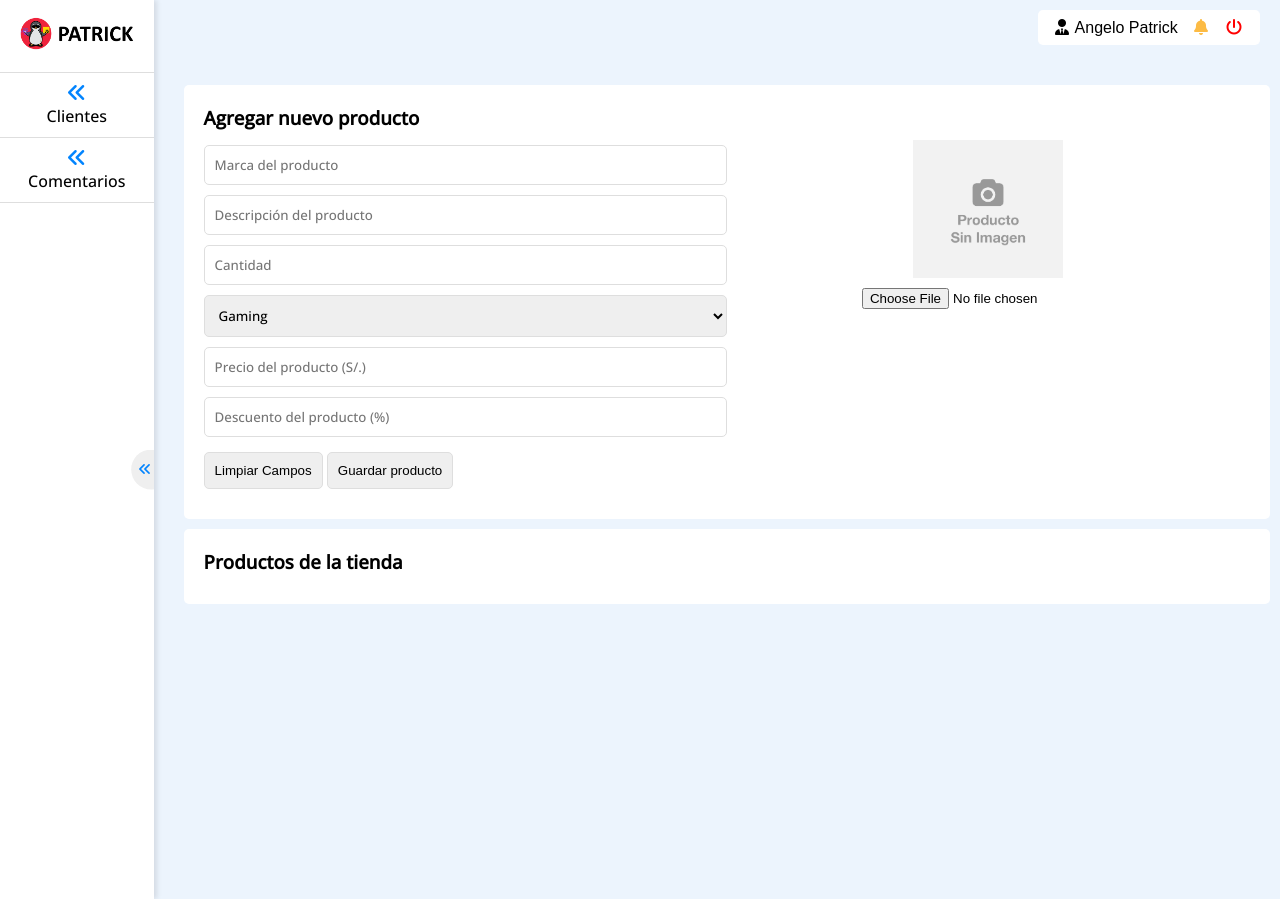
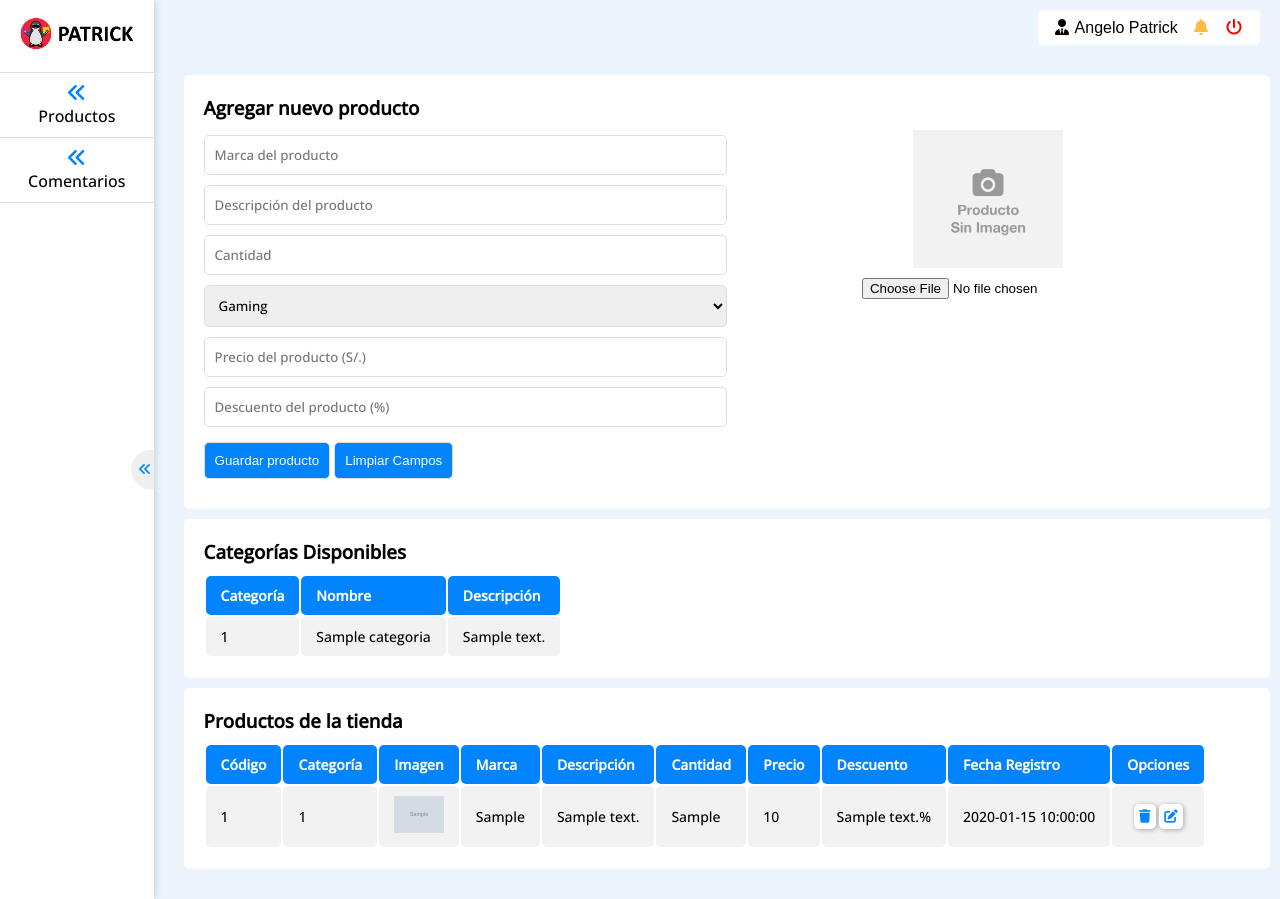
Before and after one commit to DonVoid18/panel_control_tienda_online, a PHP site: page / in a window 1280 px wide. Run offline with PHP 8.4, Linux system fonts and the light colour scheme; tables that the repository leaves empty or names only in its code hold one stand-in row (values such as "Sample post"); grey boxes marked "Sample" are stand-in pictures; some libraries are stand-ins or nearby versions; some web fonts are replaced.

Commit message:
Modificación en el css de container del nombre del administrador y agregamos la tabla para mostrar todos los productos y mostrar categorias

```diff
--- /dev/null
+++ b/conexionBD/conexion.php
@@ -0,0 +1,14 @@
+<?php
+$servername = "localhost";
+$username = "root";
+$password = "";
+// colorcar el nombre dependiendo de la base de datos que tengas
+$base_datos = "tienda_online_patrick_test";
+// Create connection
+$conn = new mysqli($servername, $username, $password, $base_datos);
+$conn -> set_charset("utf8");
+// Check connection
+if ($conn->connect_error) {
+  die("Conexión fallida: " . $conn->connect_error);
+}
+?>
--- a/estilos/estilo_productos.css
+++ b/estilos/estilo_productos.css
@@ -1,12 +1,3 @@
-:root{
-    --color-primario:#ffffff;
-    --color-secundario: #e5f1fdb7;
-    --color-tercero: #0284fe;
-    --color-border: #dedede;
-    --size-container-menu: 12%;
-    --border-radius-principal: 5px;
-    --padding-containers-principales: 5px;
-}
 .container_bloque_informacion{
     width: 100%;
     border-radius: var(--border-radius-principal);
@@ -45,6 +36,8 @@
     cursor: pointer;
     transition: 0.1s ease;
     margin: 5px 0;
+    background-color: var(--color-tercero);
+    color: white;
 }
 .boton_add_product:active{
     transform: scale(0.9,0.9);
@@ -61,3 +54,53 @@
 .input__image_product{
     padding: 10px 0;
 }
+/* css de la tabla de todos los productos */
+.container_table_information{
+    width: 100%;
+    max-height: 300px;
+    overflow-x: auto;
+}
+.container_table_information::-webkit-scrollbar{
+    width: 5px;
+    height: 5px;
+}
+.container_table_information::-webkit-scrollbar-thumb{
+    background-color: var(--color-tercero);
+}
+.container_table_information table{
+    font-size: 14px;
+}
+.container_table_information th,td{
+    text-align: left;
+    padding: 10px 15px;
+    border-radius: var(--border-radius-principal);
+}
+.container_table_information tr:nth-child(even){
+    background-color: #f2f2f2
+}
+.container_table_information th{
+    background-color: var(--color-tercero);
+    color: white;
+}
+.container__table_imagen_producto{
+    width: 50px;
+}
+.container__table_imagen_producto img{
+    width: 100%;
+}
+.container_table__botones{
+    text-align: center;
+}
+.container_table__botones button{
+    padding: 5px;
+    cursor: pointer;
+    color: var(--color-tercero);
+    background-color: var(--color-primario);
+    border: none;
+    box-shadow: 1px 1px 5px 0px rgba(0, 0, 0, 0.315);
+    transition: 0.3s ease;
+    border-radius: var(--border-radius-principal);
+}
+.container_table__botones button:hover{
+    color: red;
+}
--- a/estilos/estilos.css
+++ b/estilos/estilos.css
@@ -98,6 +98,13 @@
     display: flex;
     flex-direction: column;
     flex-grow: 1;
+    overflow-y: auto;
+}
+.container_panel_control_principal::-webkit-scrollbar{
+    width: 3px;
+}
+.container_panel_control_principal::-webkit-scrollbar-thumb{
+    background-color: var(--color-tercero);
 }
 /* css de la seccion de notificaciones y ver perfil del admin */
 .container_notify_panel{
@@ -106,6 +113,7 @@
     display: flex;
     justify-content: right;
     align-items: center;
+    padding-top: 10px;
 }
 .container_botones_notify_panel{
     min-width: 222px;
@@ -164,16 +172,10 @@
 /* css de container principal que tendrá toda la información */
 .container_panel_control_principal_informacion{
     width: 100%;
-    overflow-y: auto;
     padding: 20px;
     flex-grow: 1;
 }
-.container_panel_control_principal_informacion::-webkit-scrollbar{
-    width: 3px;
-}
-.container_panel_control_principal_informacion::-webkit-scrollbar-thumb{
-    background-color: var(--color-tercero);
-}
+
 .activo_boton_ocultar_menu{
     width: 80px;
     min-width: 75px;
--- a/index.php
+++ b/index.php
@@ -1,5 +1,6 @@
 <?php
     require_once "php/head.php";
+    $pagina = isset($_GET["p"]) ? strtolower($_GET["p"]) : "productos";
 ?>
 </head>
 <body>
@@ -15,50 +16,16 @@
                 require_once "php/name_usuario.php";
             ?>
             <div class="container_panel_control_principal_informacion">
-                <div class="container_bloque_informacion">
-                    <div class="container_bloque_informacion_titulo">
-                        <h3>Agregar nuevo producto</h3>
-                    </div>
-                    <div class="container_add_new_products">
-                        <div class="container_inputs_new_products">
-                            <div class="input_add_product">
-                                <input type="text" class="input_object_add_product" placeholder="Marca del producto">
-                            </div>
-                            <div class="input_add_product">
-                                <input type="text" class="input_object_add_product" placeholder="Descripción del producto">
-                            </div>
-                            <div class="input_add_product">
-                                <input type="number" class="input_object_add_product" placeholder="Cantidad" min="0">
-                            </div>
-                            <div class="input_add_product">
-                                <select name="" id="" class="input_object_add_product">
-                                    <option value="">Gaming</option>
-                                    <option value="">Televisores</option>
-                                    <option value="">Celulares</option>
-                                </select>
-                            </div>
-                            <div class="input_add_product">
-                                <input type="number" class="input_object_add_product" placeholder="Precio del producto (S/.)" min="0">
-                            </div>
-                            <div class="input_add_product">
-                                <input type="number" class="input_object_add_product" placeholder="Descuento del producto (%)" min="0">
-                            </div>
-                            <div class="input_add_product">
-                                <button class="boton_add_product">Limpiar Campos</button>
-                                <button class="boton_add_product">Guardar producto</button>
-                            </div>
-                        </div>
-                        <div class="container_input_imagen_product">
-                            <img src="imagenes/producto-sin-imagen.png" alt="Imagen del producto">
-                            <input type="file" class="input__image_product">
-                        </div>
-                    </div>
-                </div>
-                <div class="container_bloque_informacion">
-                    <div class="container_bloque_informacion_titulo">
-                        <h3>Productos de la tienda</h3>
-                    </div>
-                </div>
+                <?php
+                    // validación si página que se encuentra en el link existe
+                    //referencia: https://cybmeta.com/comprobar-en-php-si-existe-un-archivo-o-una-url
+                    $documento = "secciones/".$pagina.".php";
+                    if(is_file($documento)){
+                        require_once "secciones/".$pagina.".php";
+                    }else{
+                        echo "<div class='container_bloque_informacion'>Esta dirección no existe.</div>";
+                    }
+                ?>
             </div>
         </div>
     </div>
--- a/php/footer.php
+++ b/php/footer.php
@@ -1,4 +1,4 @@
-<script src="codigo/boton_ocultar.js"></script>
+    <script src="<?php echo $link_base_root?>/javascript/boton_ocultar.js"></script>
     <script src="https://kit.fontawesome.com/71a4b48035.js" crossorigin="anonymous"></script>
 </body>
 </html>
--- a/php/head.php
+++ b/php/head.php
@@ -5,7 +5,6 @@
     <meta http-equiv="X-UA-Compatible" content="IE=edge">
     <meta name="viewport" content="width=device-width, initial-scale=1.0">
     <title>Document</title>
-    <link rel="stylesheet" href="estilos/estilos.css">
     <link rel="preconnect" href="https://fonts.gstatic.com" crossorigin>
     <link href="https://fonts.googleapis.com/css2?family=Lato:ital,wght@0,300;0,400;1,400&family=Open+Sans:wght@500&family=Roboto:wght@300&family=Rubik:ital,wght@0,400;1,300&family=Source+Sans+Pro:wght@300;400&display=swap" rel="stylesheet">
     <link href="https://fonts.googleapis.co m/css2?family=Lato:ital,wght@0,300;0,400;1,400&family=Open+Sans:wght@500&family=Roboto:wght@300&family=Rubik:ital,wght@0,400;1,300&display=swap" rel="stylesheet">
@@ -13,5 +12,7 @@
         $ruta_carpeta_raiz = "/PANEL_CONTROL_TIENDA_ONLINE";//cambiar cada vez que el nombre de la carpeta raiz cambie
         $link_base_root = $_SERVER['REQUEST_SCHEME'] . '://' . $_SERVER['HTTP_HOST'].$ruta_carpeta_raiz;
         $base_link = realpath($_SERVER["DOCUMENT_ROOT"]).$ruta_carpeta_raiz;
+        require_once $base_link."/conexionBD/conexion.php";
     ?>
-    <link rel="stylesheet" href="estilos/estilo_productos.css">
+    <link rel="stylesheet" href="<?php echo $link_base_root?>/estilos/estilo_productos.css">
+    <link rel="stylesheet" href="<?php echo $link_base_root?>/estilos/estilos.css">
--- a/php/secciones_menu.php
+++ b/php/secciones_menu.php
@@ -3,15 +3,15 @@
         <img src="imagenes/logo_pagina_principal.png" alt="Logo del menú">
     </div>
     <div class="container_botones_seccion_panel">
-        <a href="" class="seccion_menu_control">
+        <a href="?p=productos" class="seccion_menu_control">
             <div class="container__menu_control">
                 <i class="fas fa-angle-double-left"></i>
                 <span class="seccion_menu_control_text">
-                    Clientes
+                    Productos
                 </span>
             </div>
         </a>
-        <a href="" class="seccion_menu_control">
+        <a href="?p=comentarios" class="seccion_menu_control">
             <div class="container__menu_control">
                 <i class="fas fa-angle-double-left"></i>
                 <span class="seccion_menu_control_text">
--- /dev/null
+++ b/secciones/productos.php
@@ -0,0 +1,121 @@
+<div class="container_bloque_informacion">
+    <div class="container_bloque_informacion_titulo">
+        <h3>Agregar nuevo producto</h3>
+    </div>
+    <div class="container_add_new_products">
+        <div class="container_inputs_new_products">
+            <div class="input_add_product">
+                <input type="text" class="input_object_add_product" placeholder="Marca del producto">
+            </div>
+            <div class="input_add_product">
+                <input type="text" class="input_object_add_product" placeholder="Descripción del producto">
+            </div>
+            <div class="input_add_product">
+                <input type="number" class="input_object_add_product" placeholder="Cantidad" min="0">
+            </div>
+            <div class="input_add_product">
+                <select name="" id="" class="input_object_add_product">
+                    <option value="">Gaming</option>
+                    <option value="">Televisores</option>
+                    <option value="">Celulares</option>
+                </select>
+            </div>
+            <div class="input_add_product">
+                <input type="number" class="input_object_add_product" placeholder="Precio del producto (S/.)" min="0">
+            </div>
+            <div class="input_add_product">
+                <input type="number" class="input_object_add_product" placeholder="Descuento del producto (%)" min="0">
+            </div>
+            <div class="input_add_product">
+                <button class="boton_add_product">Guardar producto</button>
+                <button class="boton_add_product">Limpiar Campos</button>
+            </div>
+        </div>
+        <div class="container_input_imagen_product">
+            <img src="imagenes/producto-sin-imagen.png" alt="Imagen del producto">
+            <input type="file" class="input__image_product">
+        </div>
+    </div>
+</div>
+<div class="container_bloque_informacion">
+    <div class="container_bloque_informacion_titulo">
+        <h3>Categorías Disponibles</h3>
+    </div>
+    <div class="container_table_information">
+        <table>
+            <tr>
+                <th>Categoría</th>
+                <th>Nombre</th>
+                <th>Descripción</th>
+            </tr>
+            <?php
+                // mostramos las categorías disponibles para no confudirse
+                $consulta_categorias = "SELECT * FROM categoria";
+                $resultado_categorias = $conn->query($consulta_categorias);
+                while($row = $resultado_categorias->fetch_assoc()){?>
+                <tr>
+                    <td><?php echo $row["id_categoria"]?></td>
+                    <td><?php echo $row["nombre_categoria"]?></td>
+                    <td><?php
+                        if($row["descripcion"]!==""){
+                            echo $row["descripcion"];
+                        }else{
+                            echo "<span style='color: red;'>No tiene descripción.</span>";
+                        }
+                    ?></td>
+                </tr>
+            <?php
+                }
+            ?>
+        </table>
+    </div>
+</div>
+<div class="container_bloque_informacion">
+    <div class="container_bloque_informacion_titulo">
+        <h3>Productos de la tienda</h3>
+    </div>
+    <div class="container_table_information">
+        <table>
+            <tr>
+                <th>Código</th>
+                <th>Categoría</th>
+                <th>Imagen</th>
+                <th>Marca</th>
+                <th>Descripción</th>
+                <th>Cantidad</th>
+                <th>Precio</th>
+                <th>Descuento</th>
+                <th>Fecha Registro</th>
+                <th>Opciones</th>
+            </tr>
+            <?php
+                $consulta_productos = "SELECT productos.*,oferta.descuento FROM productos INNER JOIN oferta on productos.id_producto = oferta.productos_id_producto";
+                $resultado_productos = $conn->query($consulta_productos);
+                while($row = $resultado_productos->fetch_assoc()){?>
+            <tr>
+                <td><?php echo $row["id_producto"]?></td>
+                <td><?php echo $row["categoria_id_categoria"]?></td>
+                <td class="container__table_imagen_producto">
+                    <img src="<?php echo $row["imagen_producto"]?>" alt="Img.Producto">
+                </td>
+                <td><?php echo $row["marca"]?></td>
+                <td><?php echo $row["descripcion"]?></td>
+                <td><?php echo $row["cantidad"]?></td>
+                <td><?php echo $row["precio"]?></td>
+                <td><?php echo $row["descuento"]?>%</td>
+                <td><?php echo $row["fecha_registro"]?></td>
+                <td class="container_table__botones">
+                    <button>
+                        <i class="fas fa-trash"></i>
+                    </button>
+                    <button>
+                        <i class="fas fa-edit"></i>
+                    </button>
+                </td>
+            </tr>
+            <?php
+                }
+            ?>
+        </table>
+    </div>
+</div>
```
Also changed, not shown: javascript/boton_ocultar.js (renamed from codigo/boton_ocultar.js), secciones/clientes.php (added), secciones/comentarios.php (added).
